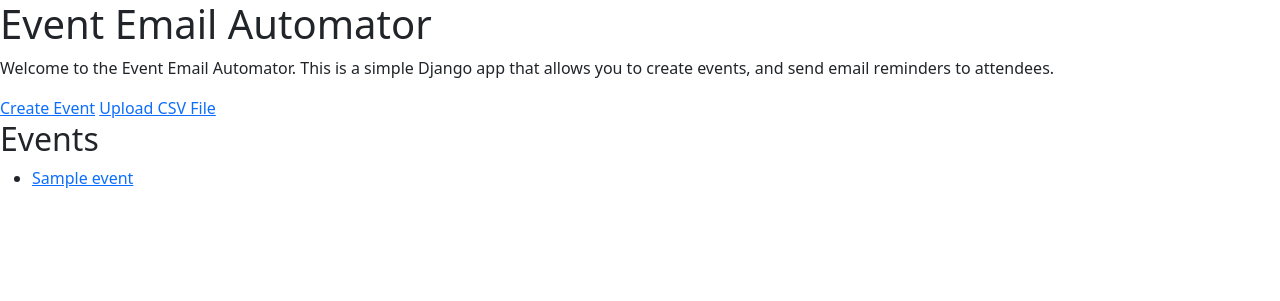
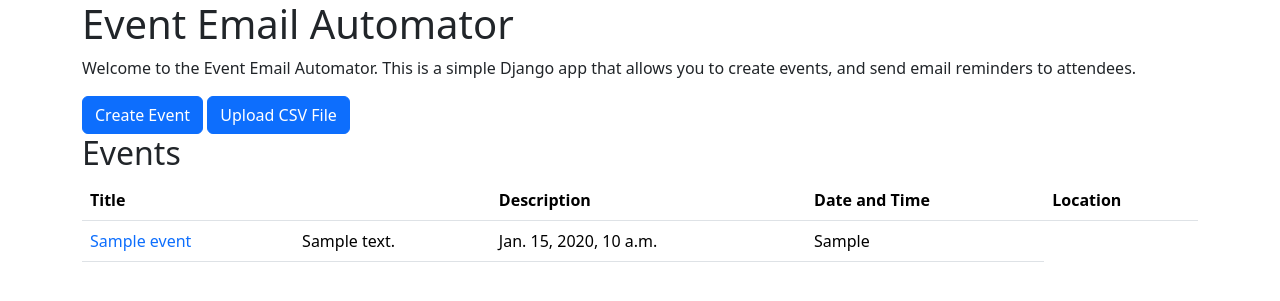
Before and after one commit to JohananOppongAmoateng/Python-Kumasi-Events-Email-Automator, a Django app: page / in a window 1280 px wide. Shown: the top 301 px of the page. Run offline with Django 5.2, Linux system fonts and the light colour scheme; a user stored in the database is signed in; tables that the repository leaves empty hold one stand-in row (values such as "Sample post"); some libraries are stand-ins or nearby versions.

Commit message:
made the frontend better and solved file upload issues

```diff
--- a/core/forms.py
+++ b/core/forms.py
@@ -9,4 +9,4 @@ class EventForm(forms.ModelForm):
 
 
 class UploadCSVFileForm(forms.Form):
-    csv_file = forms.FileField()
+    csv = forms.FileField()
--- a/core/models.py
+++ b/core/models.py
@@ -1,5 +1,6 @@
 from django.db import models
 from django.contrib.auth import get_user_model
+import datetime
 
 # Create your models here.
 class Attendee(models.Model):
@@ -12,10 +13,9 @@ class Attendee(models.Model):
 class Event(models.Model):
     title = models.CharField(max_length=100)
     description = models.TextField()
-    date = models.DateField(auto_now=True)
-    time = models.TimeField(auto_now=True)
+    datetime = models.DateTimeField(auto_now_add=True)
     location = models.CharField(max_length=100)
     user_id = models.ForeignKey(get_user_model(), on_delete=models.CASCADE)
 
     class Meta:
-        ordering = ["-date"]
+        ordering = ["-datetime"]
--- a/core/views.py
+++ b/core/views.py
@@ -15,11 +15,12 @@ def create_attendee_from_csv(csv_file, request):
     csv_reader = csv.DictReader(csv_file)
     for row in csv_reader:
         _, created = Attendee.objects.get_or_create(
-            name=row["name"],
-            email=row["email"],
-            phone=row["phone"],
+            name=row["Name"],
+            email=row["Email"],
+            phone=row["Phone"],
             user_id=request.user,
         )
+
 
 
 @login_required(login_url="/accounts/login/")
@@ -31,12 +32,14 @@ def index(request):
 @login_required(login_url="/accounts/login/")
 def upload_csv_file(request):
     if request.method == "POST":
-        form = UploadCSVFileForm(request.POST, request.FILES)
+        form = UploadCSVFileForm(request.POST,request.FILES)
         if form.is_valid():
-            csv_file = request.FILES["csv_file"]
+            csv_file = request.FILES["csv"]
+            print("Valid file uploaded")
+            # print(csv_file)
             print(csv_file)
             create_attendee_from_csv(csv_file, request)
-            render(request, "core/index.html", {})
+            return redirect("index")
     else:
         form = UploadCSVFileForm()
     return render(request, "core/upload_csv_file.html", {"form": form})
--- a/events_email_automator/settings.py
+++ b/events_email_automator/settings.py
@@ -132,7 +132,7 @@ STATIC_ROOT = BASE_DIR / "staticfiles"
 
 MEDIA_URL = "/media/"
 
-MEDIA_ROOT = BASE_DIR / "media"
+MEDIA_ROOT = os.path.join(BASE_DIR, 'media')
 
 
 # Default primary key field type
--- a/registration/views.py
+++ b/registration/views.py
@@ -1,10 +1,11 @@
 from django.shortcuts import render
 from django.contrib.auth.forms import UserCreationForm
+from .forms import SignUpUserForm
 from django.views.generic.edit import CreateView
 # Create your views here.
 
 
 class SignUpView(CreateView):
     template_name = 'registration/signup.html'
-    form_class = UserCreationForm
+    form_class = SignUpUserForm
     success_url = '/accounts/login/'
--- a/templates/base.html
+++ b/templates/base.html
@@ -10,7 +10,7 @@
 
     <title>{% block title %}{% endblock %}</title>
 </head>
-<body>
+<body class="container">
     {% block content %} {% endblock %}
 
 <!-- Add this before the closing body tag of your HTML template -->
--- a/templates/core/create_event.html
+++ b/templates/core/create_event.html
@@ -8,6 +8,6 @@
     <form method="post" action="{% url 'create_event' %}">
         {% csrf_token %}
         {{ form | crispy}}
-        <button type="submit">Create</button>
+        <button type="submit" class="btn btn-primary">Create</button>
     </form>
 {% endblock %}
--- a/templates/core/edit_event.html
+++ b/templates/core/edit_event.html
@@ -6,5 +6,5 @@
 <form method="post" action="{% url 'edit_event' event.id %}">
     {% csrf_token %}
     {{ form | crispy}}
-    <button type="submit">Save changes</button>
+    <button type="submit" class="btn btn-primary">Save changes</button>
 {% endblock %}
--- a/templates/core/index.html
+++ b/templates/core/index.html
@@ -1,34 +1,45 @@
 {% extends "base.html" %}
 
-{% block title %}My amazing blog{% endblock %}
+{% block title %}Home{% endblock %}
 
 {% block content %}
     <h1>Event Email Automator</h1>
     <p>Welcome to the Event Email Automator. This is a simple Django app that allows you to create events, and send email reminders to attendees.</p>
 
-    <a href="{% url 'create_event' %}">Create Event</a>
-    <a href="{% url 'upload_csv_file' %}">Upload CSV File</a>
+    <a class="text-decoration-none btn btn-primary btn-block"  href="{% url 'create_event' %}">Create Event</a>
+
+
+        <a class="btn btn-block btn-primary text-decoration-none" href="{% url 'upload_csv_file' %}">Upload CSV File</a>
 
     <h2>Events</h2>
-    {% if events%}
+    {% if events %}
+    <table class="table">
+        <thead>
+          <tr>
+            <th scope="col">Title<th>
+            <th scope="col">Description</th>
+            <th scope="col">Date and Time</th>
+            <th scope="col">Location</th>
+          </tr>
+        </thead>
+        <tbody>
+            {% for event in events %}
+            <td>
+                <a  class="text-decoration-none" href="{% url 'event_detail' event.id %}">{{ event.title }}</a></td>
+            <td>{{ event.description }}</td>
+            <td>{{ event.datetime }}</td>
+            <td>{{ event.location }}</td></li>
+        {% endfor %}
+          <tr>
+
+          </tr>
+
+        </tbody>
+      </table>
     <ul>
-        {% for event in events %}
-            <li><a href="{% url 'event_detail' event.id %}">{{ event.title }}</a></li>
-        {% endfor %}
+
     </ul>
     {% else %}
     <p>No upcoming events</p>
     {% endif %}
-
-    <!-- <h2>Past events</h2>
-    {% if past_events %}
-
-    <ul>
-        {% for event in upcoming_events %}
-            <li><a href="{% url 'core:event_detail' event.id %}">{{ event.title }}</a></li>
-        {% endfor %}
-    </ul>
-    {% else %}
-    <p>No past events</p>
-    {% endif %} -->
 {% endblock %}
--- a/templates/core/upload_csv_file.html
+++ b/templates/core/upload_csv_file.html
@@ -3,10 +3,10 @@
 {% block title %}Upload CSV File{% endblock %}
 
 {% block content %}
-<h2 class="text-center">Upload CSV File</h2>
-<form method="post" action="{% url 'upload_csv_file' %}">
+<h2 class="text-center mb-1">Upload CSV File</h2>
+<form method="post" action="{% url 'upload_csv_file' %}" enctype="multipart/form-data">
     {% csrf_token %}
     {{ form | crispy}}
-    <button type="submit">Upload</button>
+    <button type="submit" class="btn btn-primary">Upload</button>
 </form>
 {% endblock %}
```
Also changed, not shown: registration/forms.py (added, +9 -0 lines), templates/core/event_detail.html (+5 -4 lines), templates/registration/login.html (+8 -3 lines), templates/registration/signup.html (+9 -2 lines), core/migrations/0002_alter_event_options_remove_event_date_and_more.py (added).
